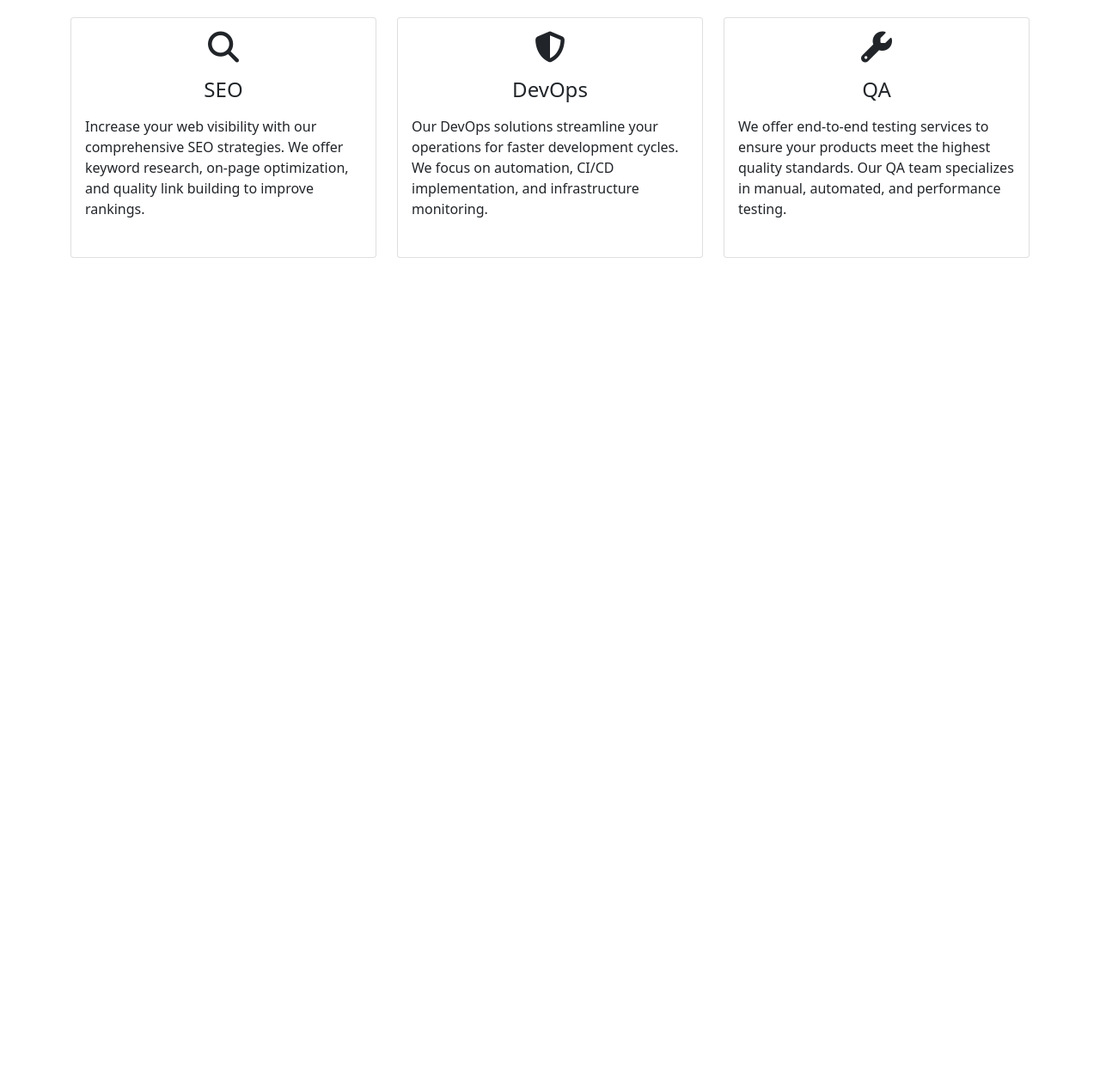
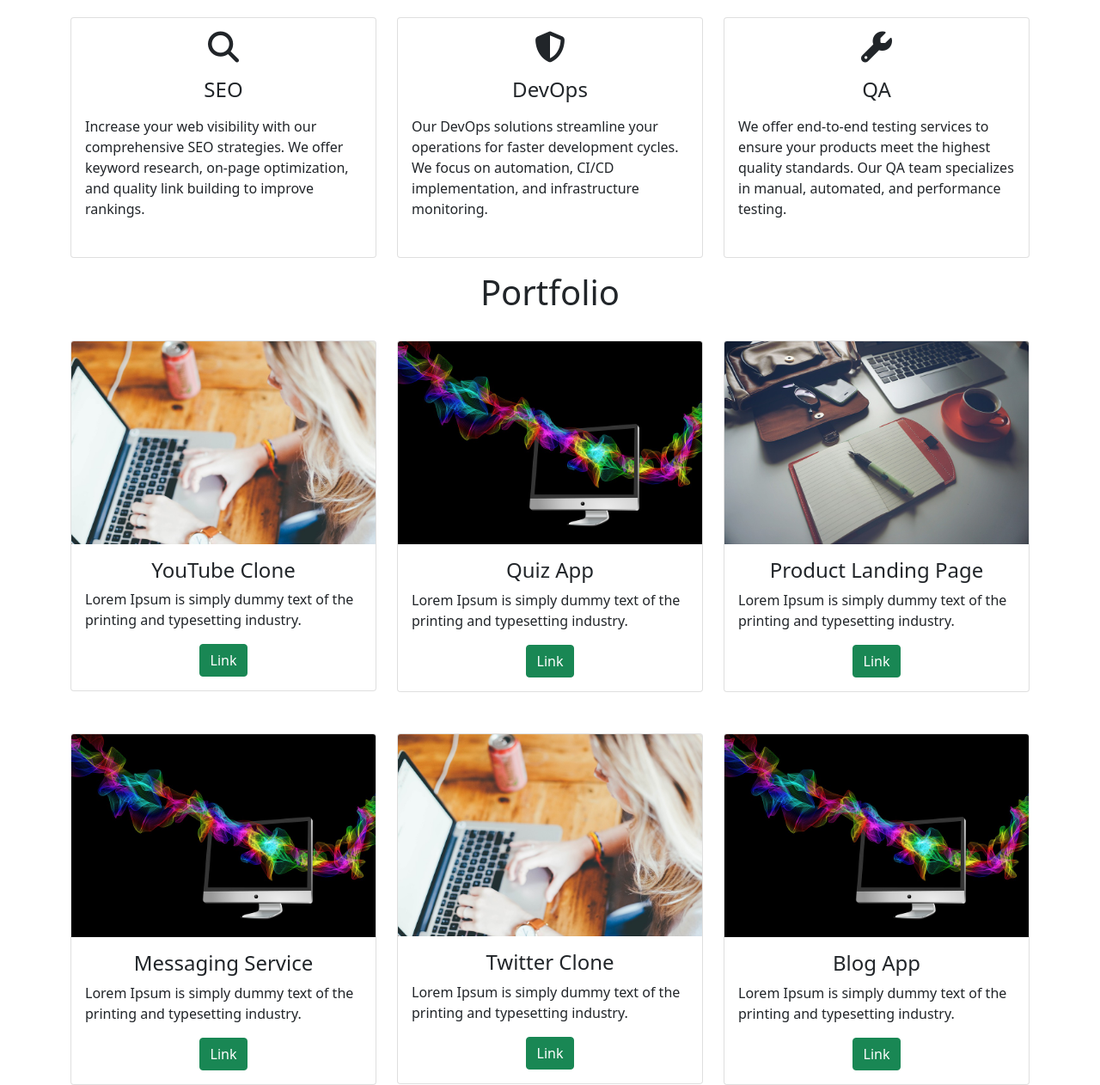
Before and after one commit to neeraj-pratap-singh/portfolio, a plain HTML site: page html-css-basic/Template1/index.html in a window 1280 px wide. Shown: the part 1756-3018 px from the top of the page at 86% size. Before the commit the page ends 2056 px from the top, so only its background shows below. Drawn offline with nearby package versions, Linux system fonts and the light colour scheme.

Commit message:
added portfolio dummy section

```diff
--- a/html-css-basic/Template1/index.html
+++ b/html-css-basic/Template1/index.html
@@ -174,6 +174,93 @@
     </div>
   </section>
 
+  <!-- portfolio section-->
+  <section id="portfolio">
+    <div class="container mt-3">
+        <h1 class="text-center">Portfolio</h1>
+        <div class="row">
+            <div class="col-lg-4 mt-4">
+                <div class="card">
+                    <img class="card-img-top" src="images/portfolioImage1.jpg" alt="Card image" style="width:100%">
+                    <div class="card-body">
+                        <h4 class="card-title">YouTube Clone</h4>
+                        <p class="card-text">Lorem Ipsum is simply dummy text of the printing and typesetting industry.</p>
+                        <div class="text-center">
+                            <a href="#" class="btn btn-success">Link</a>
+                        </div>
+                    </div>
+                </div>
+            </div>
+
+            <div class="col-lg-4 mt-4">
+                <div class="card portfolioContent">
+                    <img class="card-img-top" src="images/portfolioImage4.jpg" alt="Card image" style="width:100%">
+                    <div class="card-body">
+                        <h4 class="card-title">Quiz App</h4>
+                        <p class="card-text">Lorem Ipsum is simply dummy text of the printing and typesetting industry.</p>
+                        <div class="text-center">
+                            <a href="#" class="btn btn-success">Link</a>
+                        </div>
+                    </div>
+                </div>
+            </div>
+
+            <div class="col-lg-4 mt-4">
+                <div class="card portfolioContent">
+                    <img class="card-img-top" src="images/portfolioImage3.jpg" alt="Card image" style="width:100%">
+                    <div class="card-body">
+                        <h4 class="card-title">Product Landing Page</h4>
+                        <p class="card-text">Lorem Ipsum is simply dummy text of the printing and typesetting industry.</p>
+                        <div class="text-center">
+                            <a href="#" class="btn btn-success">Link</a>
+                        </div>
+                    </div>
+                </div>
+            </div>
+        </div>
+        <br>
+        <div class="row">
+            <div class="col-lg-4 mt-4">
+                <div class="card portfolioContent">
+                    <img class="card-img-top" src="images/portfolioImage4.jpg" alt="Card image" style="width:100%">
+                    <div class="card-body">
+                        <h4 class="card-title">Messaging Service</h4>
+                        <p class="card-text">Lorem Ipsum is simply dummy text of the printing and typesetting industry.</p>
+                        <div class="text-center">
+                            <a href="#" class="btn btn-success">Link</a>
+                        </div>
+                    </div>
+                </div>
+            </div>
+
+            <div class="col-lg-4 mt-4">
+                <div class="card portfolioContent">
+                    <img class="card-img-top" src="images/portfolioImage1.jpg" alt="Card image" style="width:100%">
+                    <div class="card-body">
+                        <h4 class="card-title">Twitter Clone</h4>
+                        <p class="card-text">Lorem Ipsum is simply dummy text of the printing and typesetting industry.</p>
+                        <div class="text-center">
+                            <a href="#" class="btn btn-success">Link</a>
+                        </div>
+                    </div>
+                </div>
+            </div>
+
+            <div class="col-lg-4 mt-4">
+                <div class="card portfolioContent">
+                    <img class="card-img-top" src="images/portfolioImage4.jpg" alt="Card image" style="width:100%">
+                    <div class="card-body">
+                        <h4 class="card-title">Blog App</h4>
+                        <p class="card-text">Lorem Ipsum is simply dummy text of the printing and typesetting industry.</p>
+                        <div class="text-center">
+                            <a href="#" class="btn btn-success">Link</a>
+                        </div>
+                    </div>
+                </div>
+            </div>
+        </div>
+  </section>
+
 
 
 </body>
```
